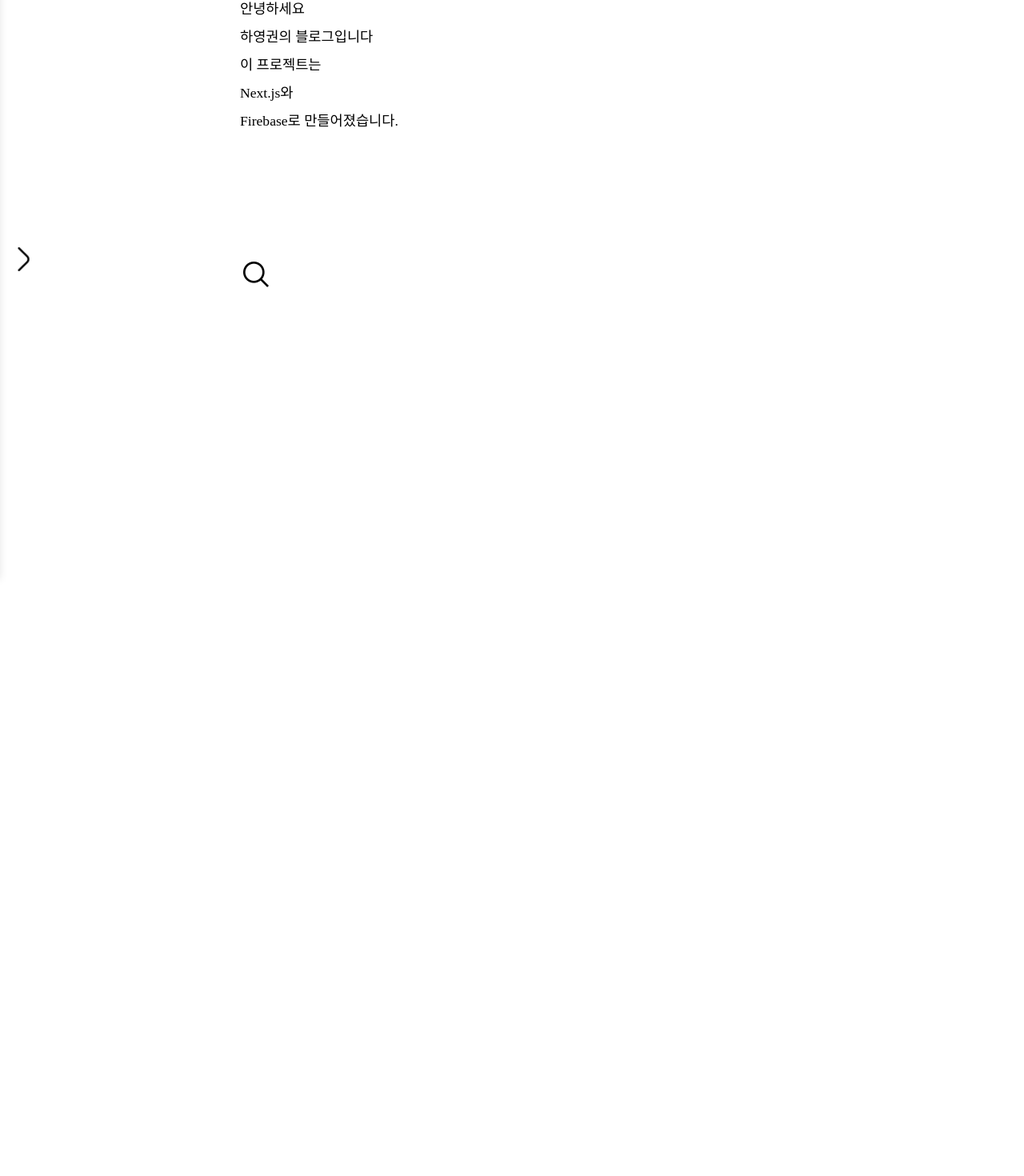
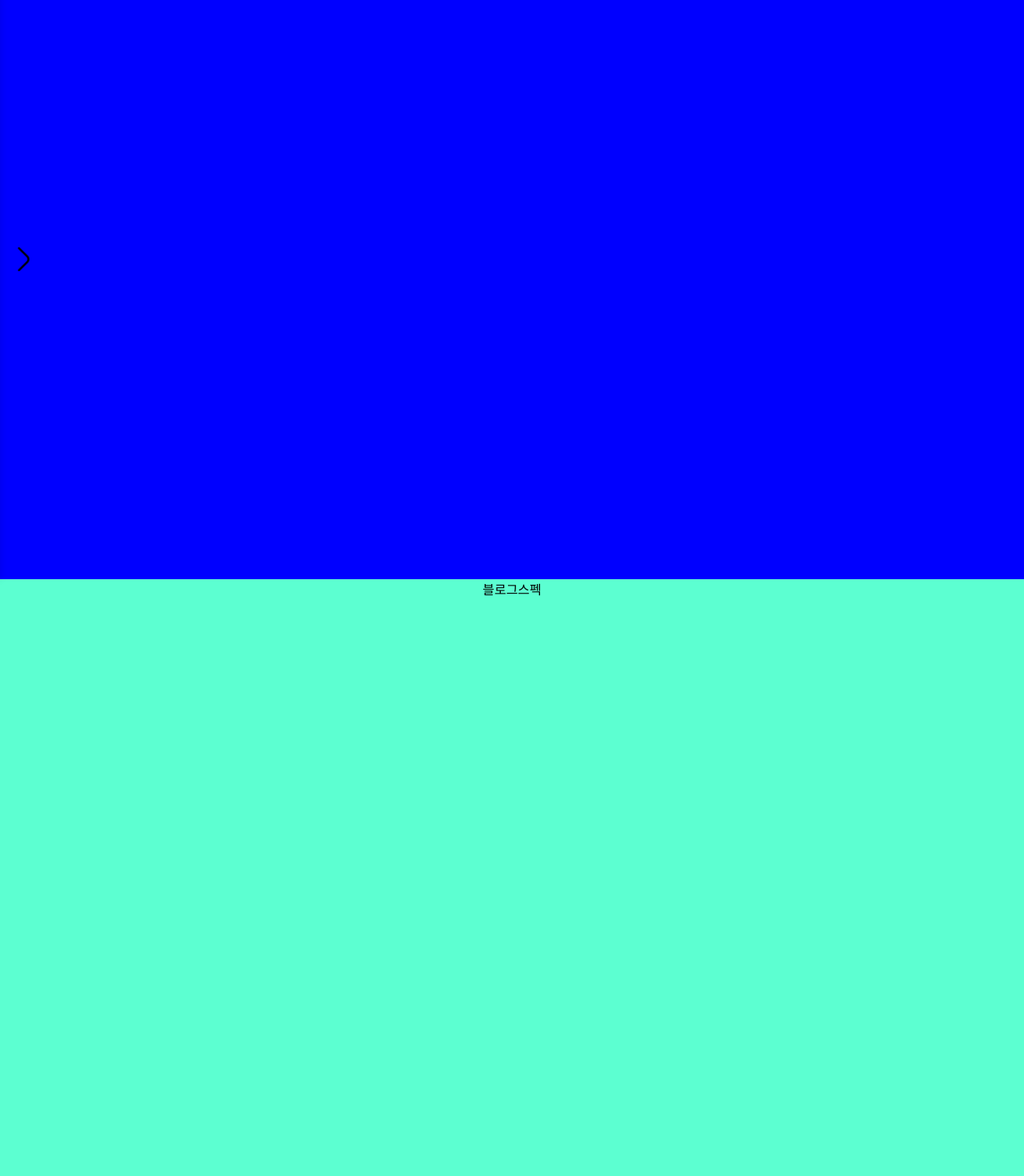
Before and after one commit to Haproguy/hayoungkwon-blog, a Next.js app: page / in a window 1280 px wide. Shown: the part 76-1546 px from the top of the page at 80% size. Before the commit the page ends 800 px from the top, so only its background shows below. Built offline with nearby package versions, Linux system fonts and the light colour scheme.

Commit message:
8일차 index 수정 아파서 작업못함

```diff
--- /dev/null
+++ b/src/components/index/gitPost.js
@@ -0,0 +1,9 @@
+import styles from './gitPost.module.scss';
+
+export default function GitPost() {
+    return (
+        <div className={styles.gitPostWrap}>
+            <p>깃허브 보러가기</p>
+        </div>
+    );
+}
--- /dev/null
+++ b/src/components/index/gitPost.module.scss
@@ -0,0 +1,5 @@
+.gitPostWrap {
+    width: 100%;
+    height: 100%;
+    background-color: red;
+}
--- /dev/null
+++ b/src/components/index/greetings.js
@@ -0,0 +1,10 @@
+import styles from '@/components/index/greetings.module.scss';
+
+export default function Greetings() {
+    return (
+        <div className={styles.greetingWrap}>
+            <p>안녕하세요</p>
+
+        </div>
+    );
+}
--- /dev/null
+++ b/src/components/index/greetings.module.scss
@@ -0,0 +1,5 @@
+.greetingWrap {
+    width: 100%;
+    height: 100%;
+    background-color: blue;
+}
--- /dev/null
+++ b/src/components/index/spec.js
@@ -0,0 +1,9 @@
+import styles from './spec.module.scss';
+
+export default function Spec() {
+    return (
+        <div className={styles.specWrap}>
+            <p>블로그스펙</p>
+        </div>
+    );
+}
--- /dev/null
+++ b/src/components/index/spec.module.scss
@@ -0,0 +1,7 @@
+@import '/src/styles/variable.scss';
+
+.specWrap {
+    width: 100%;
+    height: 100%;
+    background-color: $mint;
+}
--- a/src/pages/index.js
+++ b/src/pages/index.js
@@ -1,5 +1,9 @@
 import styles from '@/styles/index.module.scss';
 import { useState } from 'react';
+
+import Greetings from '@/components/index/greetings';
+import Spec from '@/components/index/spec';
+import GitPost from '@/components/index/gitPost';
 
 export default function MainPage() {
     const [styleTrigger, setStyleTrigger] = useState(true);
@@ -10,27 +14,9 @@ export default function MainPage() {
 
     return (
         <div className={styles.main}>
-            <div className={styles.banner}>
-                <div className={`${styles.hello} ${styleTrigger === true ? null : styles.hide}`}>
-                    <p>안녕하세요</p>
-                    <p>하영권의 블로그입니다</p>
-                    <p>이 프로젝트는</p>
-                    <p>Next.js와</p>
-                    <p>Firebase로 만들어졌습니다.</p>
-                </div>
-
-                <div className={`${styles.spec} ${styleTrigger === false ? styles.appear : null}`}>
-                    <p>Frame Work : <img src="/images/NEXT.png" alt="Next.js" /></p>
-                    <p>State Manager : <img src="/images/redux_toolkit.png" alt="Redux/toolkit" /></p>
-                    <p>Style Sheet : <img src="/images/sass.png" alt="SCSS" /></p>
-                    <p>Storage : <img src="/images/firebase.png" alt="Firebase" /></p>
-                    <p>프로젝트 개요</p>
-                </div>
-
-                <button onClick={changeTrigger}>
-                    <img src={styleTrigger ? '/icons/search.png' : '/icons/home.png'} alt="img" />
-                </button>
-            </div>
+            <Greetings />
+            <Spec />
+            <GitPost />
         </div >
     );
 }
--- a/src/pages/posting/createpost.js
+++ b/src/pages/posting/createpost.js
@@ -5,8 +5,6 @@ import Button from "@/components/UI/button";
 
 
 export default function WritePage() {
-    const quill = document.querySelector('.ql-editor');
-    const images = quill.querySelectorAll('img');
     const [editHtml , setEditHtml] = useState('');
 
     const onChangeValueHander = ()=>{
--- a/src/styles/index.module.scss
+++ b/src/styles/index.module.scss
@@ -19,6 +19,10 @@
 .main {
     width: 100%;
     height: 100%;
+    background-color: #fff;
+    text-align: center;
+    cursor: default;
+
 
     .banner {
         width: 100%;
@@ -82,40 +86,40 @@
 
 
 
-@for $i from 1 through 5 {
-    .hello {
-        p:nth-of-type(#{$i}) {
-            animation-delay: #{1 + ($i)* 0.5}s;
-        }
-    }
+// @for $i from 1 through 5 {
+//     .hello {
+//         p:nth-of-type(#{$i}) {
+//             animation-delay: #{1 + ($i)* 0.5}s;
+//         }
+//     }
 
-    .spec {
-        p:nth-of-type(#{$i}) {
-            animation-delay: #{1 + ($i)* 0.5}s;
-        }
-    }
-}
+//     .spec {
+//         p:nth-of-type(#{$i}) {
+//             animation-delay: #{1 + ($i)* 0.5}s;
+//         }
+//     }
+// }
 
-@keyframes fade-in {
-    0% {
-        left: -10%;
-        opacity: 0;
-    }
+// @keyframes fade-in {
+//     0% {
+//         left: -10%;
+//         opacity: 0;
+//     }
 
-    100% {
-        left: 0%;
-        opacity: 1;
-    }
-}
+//     100% {
+//         left: 0%;
+//         opacity: 1;
+//     }
+// }
 
-@media(max-width : $breakpoing_tablet) {
-    .main {
-        .banner {
-            .hello {
-                p {
-                    font-size: $small;
-                }
-            }
-        }
-    }
-}
+// @media(max-width : $breakpoing_tablet) {
+//     .main {
+//         .banner {
+//             .hello {
+//                 p {
+//                     font-size: $small;
+//                 }
+//             }
+//         }
+//     }
+// }
```
Also changed, not shown: src/components/layout/header.js (line endings or trailing spaces).
